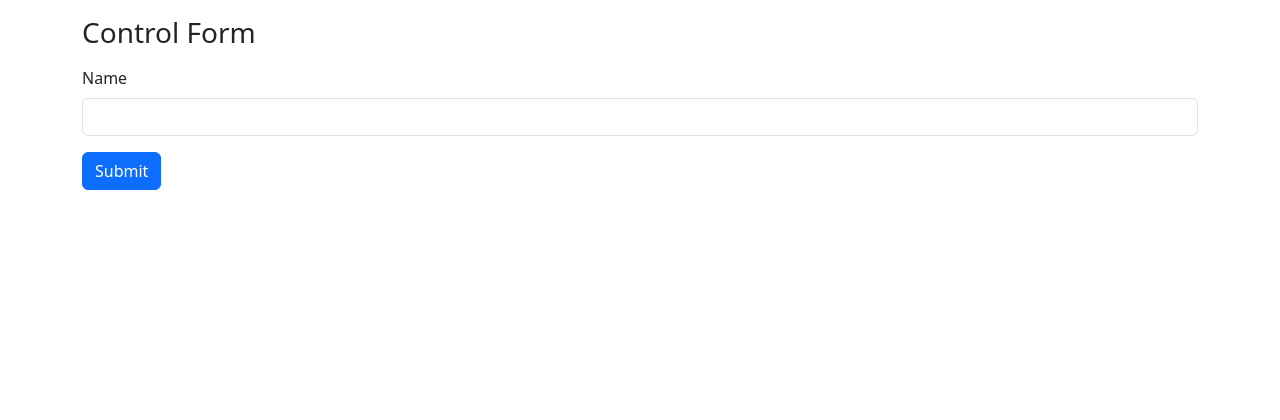
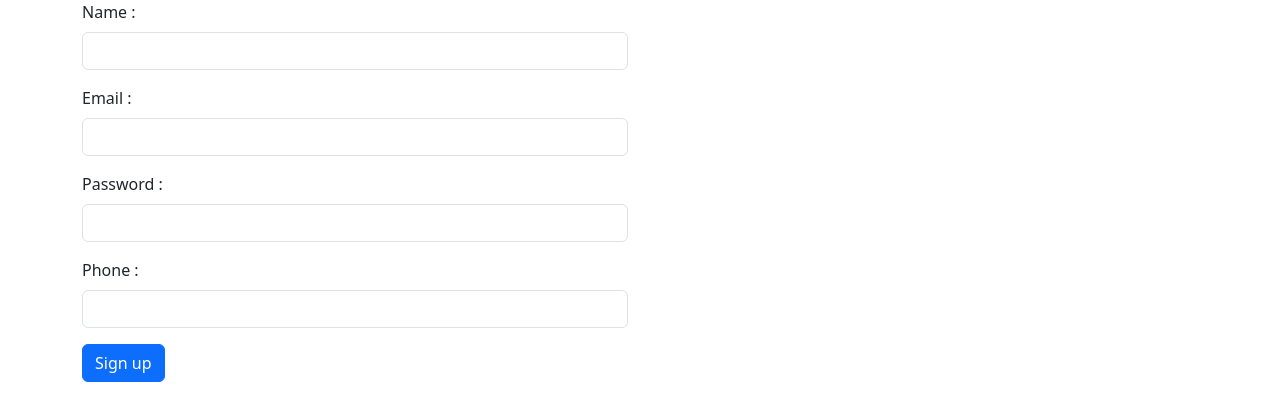
Before and after one commit to Developerramm/mern-stack-development, a React (Vite) app in the folder React/demo/: page / in a window 1280 px wide. Shown: the top 420 px of the page. Built offline with nearby package versions, Linux system fonts and the light colour scheme.

Commit message:
react form demo

```diff
--- a/React/demo/src/App.jsx
+++ b/React/demo/src/App.jsx
@@ -1,10 +1,10 @@
 import React from "react";
-import ControlForm from "./hooks/ControlForm";
+import FormDemo from "./components/FormDemo";
 
 const App = () => {
   return (
     <div className="container">
-      <ControlForm />
+      <FormDemo />
     </div>
   );
 };
--- /dev/null
+++ b/React/demo/src/components/FormDemo.jsx
@@ -0,0 +1,81 @@
+import React, { useState } from "react";
+
+const FormDemo = () => {
+  const [user, setUser] = useState({
+    name: "",
+    email: "",
+    password: "",
+    phone: "",
+  });
+
+  const handleInputChange = (e) => {
+    setUser((prev) => ({ ...prev, [e.target.name]: e.target.value }));
+  };
+
+  const handleSubmit = (e) => {
+    e.preventDefault();
+    console.log(user);
+  };
+
+  return (
+    <div className="row">
+      <div className="col-md-6">
+        <form onSubmit={handleSubmit}>
+          <div className="mb-3">
+            <label className="form-label">Name : </label>
+            <input
+              value={user.name}
+              name="name"
+              type="text"
+              className="form-control"
+              autoComplete="off"
+              onChange={handleInputChange}
+            />
+          </div>
+          <div className="mb-3">
+            <label className="form-label">Email : </label>
+            <input
+              onChange={handleInputChange}
+              name="email"
+              value={user.email}
+              type="email"
+              className="form-control"
+              autoComplete="off"
+            />
+          </div>
+          <div className="mb-3">
+            <label className="form-label">Password : </label>
+            <input
+              value={user.password}
+              type="password"
+              className="form-control"
+              autoComplete="off"
+              name="password"
+              onChange={handleInputChange}
+            />
+          </div>
+          <div className="mb-3">
+            <label className="form-label">Phone : </label>
+            <input
+              type="number"
+              className="form-control"
+              maxLength={10}
+              minLength={10}
+              autoComplete="off"
+              value={user.phone}
+              name="phone"
+              onChange={handleInputChange}
+            />
+          </div>
+          <div className="col-auto">
+            <button className="btn btn-primary" type="submit">
+              Sign up
+            </button>
+          </div>
+        </form>
+      </div>
+    </div>
+  );
+};
+
+export default FormDemo;
```
